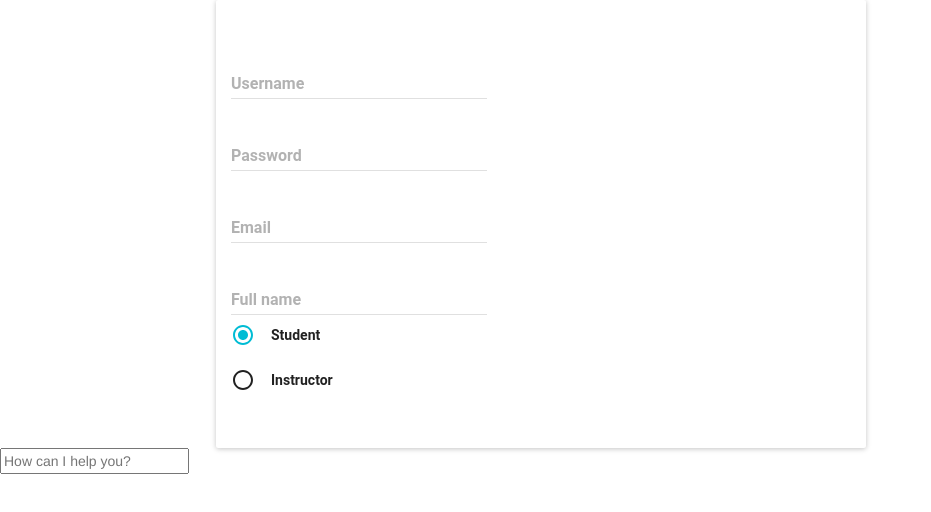
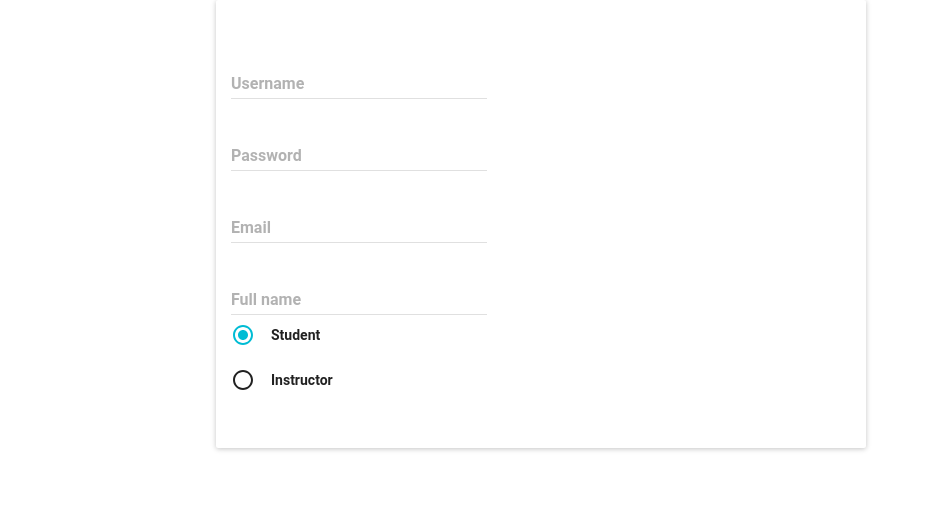
Before and after one commit to gvkarthik93/Zocalo, a React app: page index.html in a window 1280 px wide. Shown: the whole page, without its empty margins (0-931 px from the left). Built offline with nearby package versions, Linux system fonts and the light colour scheme.

```diff
--- a/index.html
+++ b/index.html
@@ -16,7 +16,7 @@
 </head>
 <body>
 
-<script type="text/javascript">
+<!--<script type="text/javascript">
 
   function funct(data){
       var xhttp = new XMLHttpRequest();
@@ -38,16 +38,16 @@
       var data = document.search_form.search_bar.value;
       funct(data);
     }
-</script>
+</script>-->
 
   <div id="content"></div>
   <script src="bundle.js"></script>
 
-<div id="search_container">
+<!--<div id="search_container">
   <form method="POST" name="search_form" action="/Form">
     <input type="text" name="search_bar" id="search_bar" placeholder="How can I help you?" onfocus="this.placeholder=''" onblur="this.placeholder='How can I help you?'" oninput="test_button()" autocomplete="off" />
   </form>
-</div>
+</div>-->
 
 
 <!--<div class="jumbotron">
```
